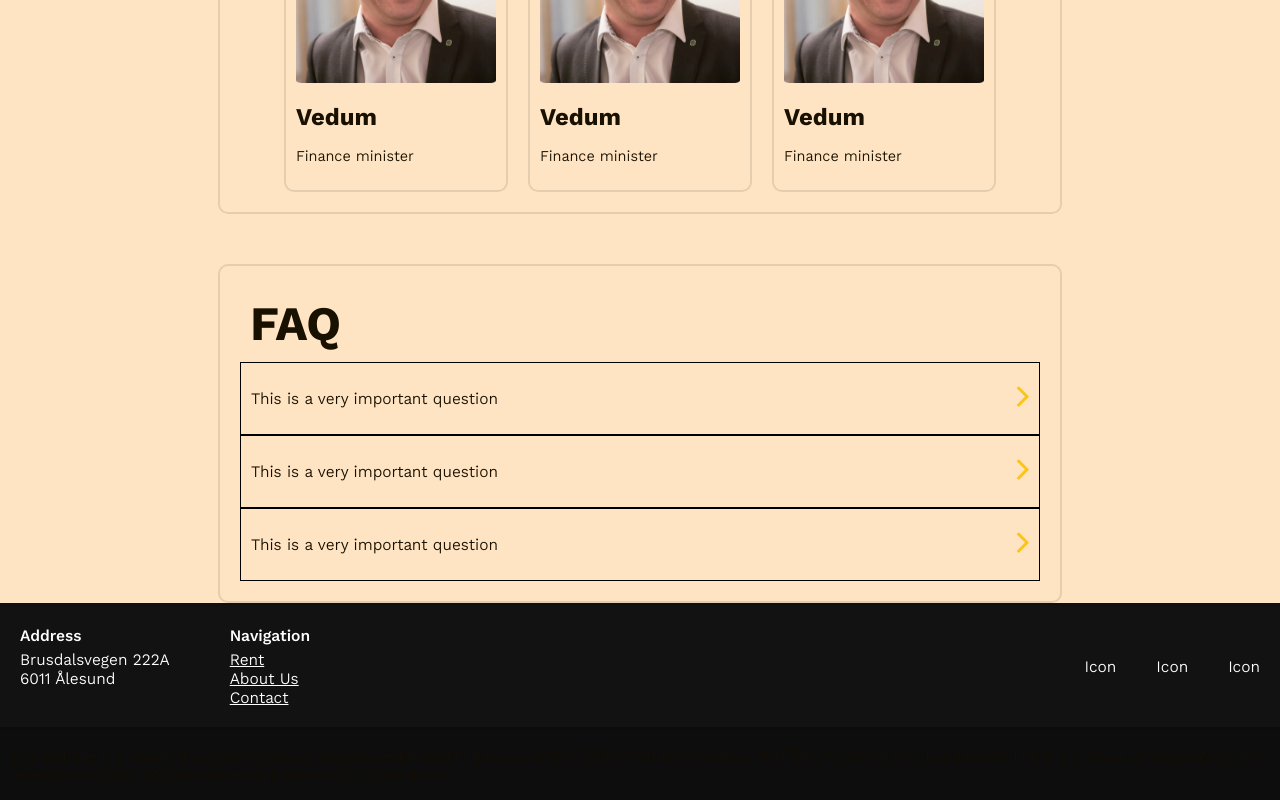
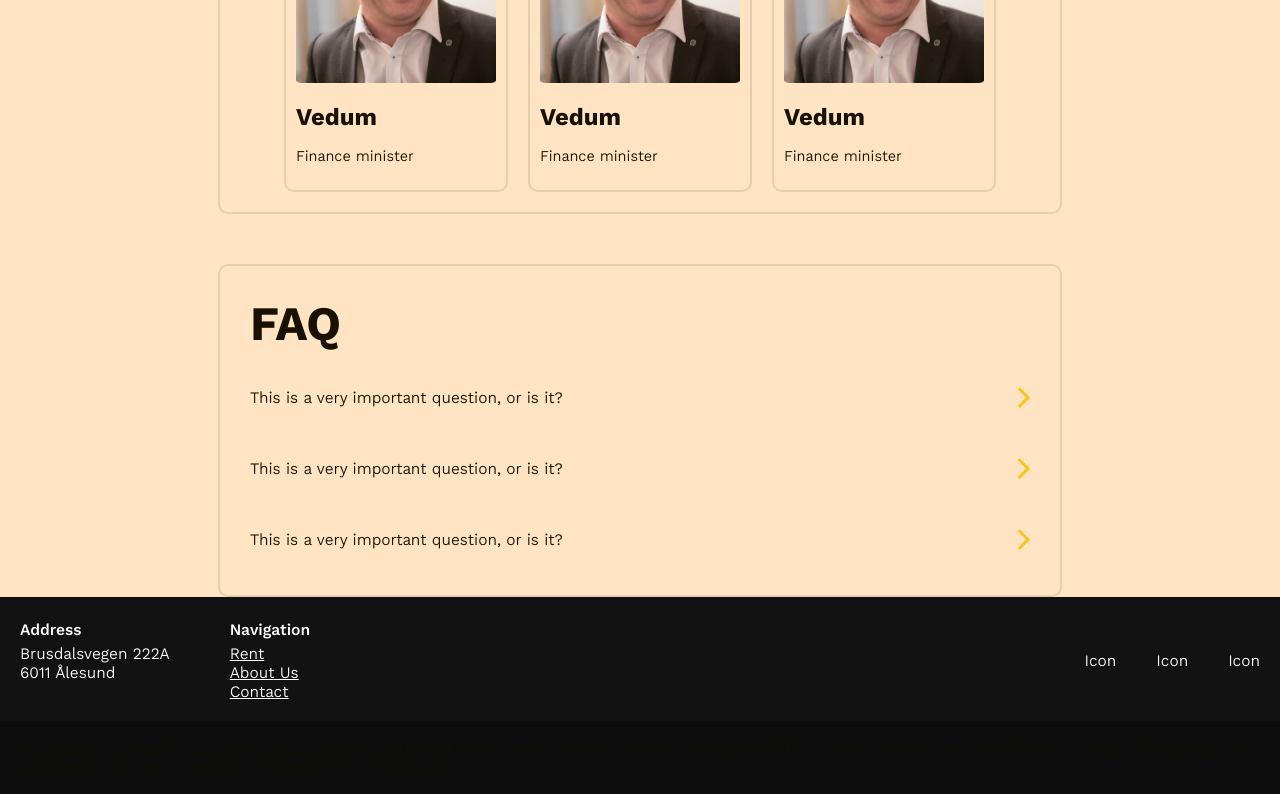
Before and after one commit to ludlun04/IDATA2301-Project, a React (Create React App) app: page /about in a window 1280 px wide. Shown: the part 810-1610 px from the top of the page. Built offline with nearby package versions, Linux system fonts and the light colour scheme.

Commit message:
faq shows answer when arrow is pressed

```diff
--- a/src/components/FaqSection/FaqSection.css
+++ b/src/components/FaqSection/FaqSection.css
@@ -1,13 +1,36 @@
 .FaqSection {
+    padding: 10px;
+}
+
+.faqSectionQuestionAndIconContainer {
     display: flex;
-    border: solid black 1px;
     justify-content: space-between;
-    padding: 10px;
     align-items: center;
 }
 
+.faqSectionAnswerContainer {
+    align-items: center;
+    display: none;
+    /*max-height: 0;*/
+    /*transition: transform .3s ease-in-out;*/
+    /*transform: scaleY(0);*/
+}
+
+.faqSectionAnswerContainer.active {
+    /*max-height: revert;*/
+    /*transform: scaleY(1);*/
+    /*display: revert;*/
+    /*transition: all 2s ease;*/
+    overflow: hidden;
+    display: revert;
+}
+
+.faqSectionAnswer {
+
+}
+
 .faqSectionIcon {
-    transition: transform 10s ease-in-out;
+    transition: transform .1s ease-in-out;
     transform: rotate(0deg);
 }
 .faqSectionIcon.active {
--- a/src/components/FaqSection/FaqSection.jsx
+++ b/src/components/FaqSection/FaqSection.jsx
@@ -2,7 +2,7 @@ import "./FaqSection.css";
 import openFaqIcon from "../../resources/icons/open-faq.svg";
 import {useState} from "react";
 
-export default function () {
+export default function FaqSection() {
     const [menuActive, toggleMenuActive] = useState(false)
 
     const triggerToggle = () => {
@@ -11,11 +11,14 @@ export default function () {
 
     return (
         <div className={"FaqSection"}>
-            <div className={"faqSectionQuestion"}>
-                <p>This is a very important question</p>
+            <div className={"faqSectionQuestionAndIconContainer"}>
+                <p className={`faqSectionQuestion`}>This is a very important question, or is it?</p>
+                <img className={`faqSectionIcon ${menuActive ? "active" : ""} `} src={openFaqIcon}
+                     alt={"Arrow for triggering displaying the answer of this question"}
+                     onClick={triggerToggle}></img>
             </div>
-            <div>
-                <img src={openFaqIcon} alt={"Arrow for triggering displaying the answer of this question"} onClick={triggerToggle} className={`faqSectionIcon ${menuActive ? "active" : ""} `}></img>
+            <div className={`faqSectionAnswerContainer ${menuActive ? "active" : ""}`}>
+                <p className={"faqSectionAnswer"}>And this is a very important answer.</p>
             </div>
         </div>
     )
```
